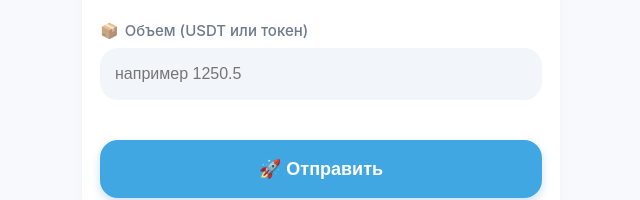
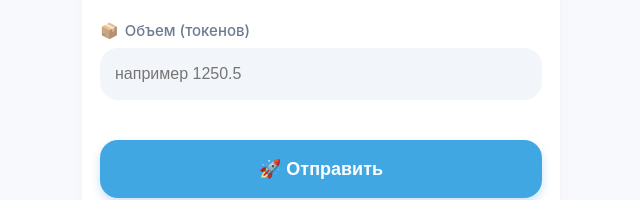
Before and after one commit to Moki-Black/Telegram-Mini-App, a plain HTML site: page index.html in a window 1280 px wide. Shown: the part 387-587 px from the top of the page, 319-959 px from the left. Drawn offline with Linux system fonts and the light colour scheme.

Commit message:
index.html

```diff
--- a/index.html
+++ b/index.html
@@ -217,7 +217,7 @@
 
             <!-- объем (отдельно) -->
             <div class="field-group">
-                <div class="field-label"><span>📦</span> Объем (USDT или токен)</div>
+                <div class="field-label"><span>📦</span> Объем (токенов)</div>
                 <input type="number" id="volume" name="volume" step="any" placeholder="например 1250.5" required>
             </div>
 
```
